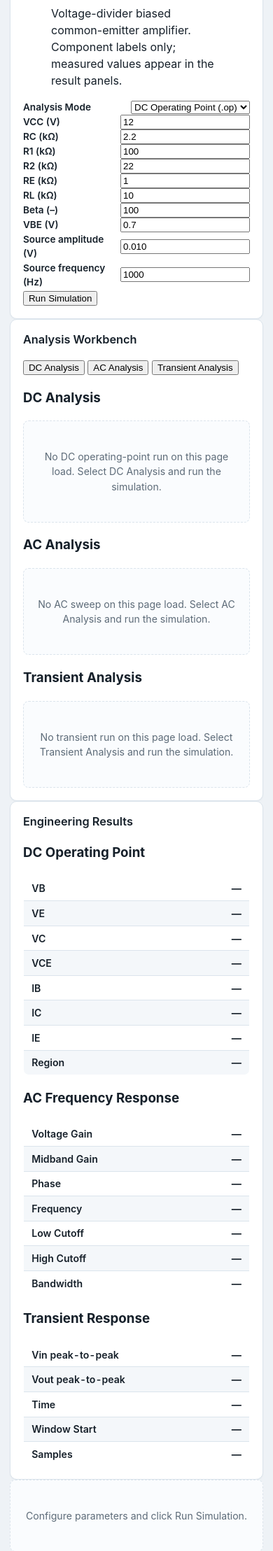
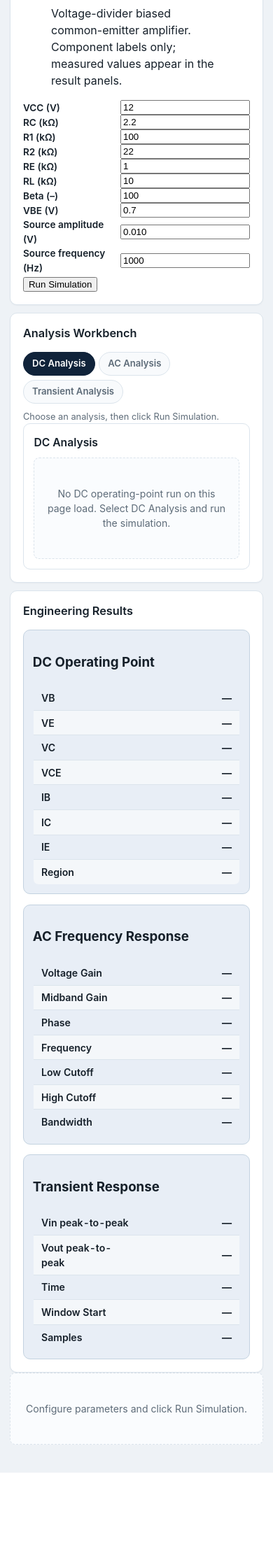
Before and after one commit to earthsm4-web/eng29-2121-git-lab01, a Flask app: page /ce-lab in a window 390 px wide. Shown: the part 570-2787 px from the top of the page at 70% size. After the commit the page ends 2675 px from the top, so only its background shows below. Run offline with Flask 3, Linux system fonts and the light colour scheme.

Commit message:
feat(lab4): add accessible CE lab tabs and responsive styling

```diff
--- /dev/null
+++ b/static/ce_lab.js
@@ -0,0 +1,117 @@
+/**
+ * CE Lab tab controller (Task 5).
+ *
+ * Wires the server-rendered ARIA tablist on /ce-lab. No dependencies.
+ * - Click or ArrowLeft/ArrowRight/Home/End moves activation.
+ * - Activation updates aria-selected, tabindex, panel visibility, and the
+ *   single hidden `analysis` input. It never submits the form; the user must
+ *   click "Run Simulation".
+ * - On load, syncs the UI to the hidden input's current value so a POST that
+ *   returned e.g. analysis="ac" shows the AC tab before any interaction.
+ */
+(function () {
+  "use strict";
+
+  function init() {
+    var tablist = document.querySelector('.ce-lab-tabs[role="tablist"]');
+    if (!tablist) {
+      return;
+    }
+
+    var tabs = Array.prototype.slice.call(tablist.querySelectorAll('[role="tab"]'));
+    if (tabs.length === 0) {
+      return;
+    }
+
+    var hiddenInput = document.getElementById("analysis");
+
+    function panelFor(tab) {
+      var panelId = tab.getAttribute("aria-controls");
+      if (!panelId) {
+        return null;
+      }
+      return document.getElementById(panelId);
+    }
+
+    function setActive(tab, focus) {
+      var activeAnalysis = tab.getAttribute("data-analysis") || "";
+
+      tabs.forEach(function (t) {
+        var selected = t === tab;
+        t.setAttribute("aria-selected", selected ? "true" : "false");
+        t.setAttribute("tabindex", selected ? "0" : "-1");
+      });
+
+      tabs.forEach(function (t) {
+        var panel = panelFor(t);
+        if (panel) {
+          panel.hidden = t.getAttribute("data-analysis") !== activeAnalysis;
+        }
+      });
+
+      if (hiddenInput) {
+        hiddenInput.value = activeAnalysis;
+      }
+
+      if (focus) {
+        tab.focus();
+      }
+    }
+
+    function handleKeydown(event) {
+      var currentIndex = tabs.indexOf(document.activeElement);
+      var nextIndex = null;
+
+      if (event.key === "ArrowRight") {
+        nextIndex = currentIndex + 1;
+      } else if (event.key === "ArrowLeft") {
+        nextIndex = currentIndex - 1;
+      } else if (event.key === "Home") {
+        nextIndex = 0;
+      } else if (event.key === "End") {
+        nextIndex = tabs.length - 1;
+      } else {
+        return;
+      }
+
+      event.preventDefault();
+      var nextTab = tabs[(nextIndex + tabs.length) % tabs.length];
+      setActive(nextTab, true);
+    }
+
+    tabs.forEach(function (tab) {
+      tab.addEventListener("click", function () {
+        setActive(tab, true);
+      });
+      tab.addEventListener("keydown", handleKeydown);
+    });
+
+    function syncFromHidden() {
+      var initialTab = tabs[0];
+      if (hiddenInput && hiddenInput.value) {
+        var match = null;
+        tabs.forEach(function (t) {
+          if (t.getAttribute("data-analysis") === hiddenInput.value) {
+            match = t;
+          }
+        });
+        if (match) {
+          initialTab = match;
+        }
+      }
+      setActive(initialTab, false);
+    }
+
+    syncFromHidden();
+  }
+
+  function start() {
+    init();
+  }
+
+  if (document.readyState === "loading") {
+    document.addEventListener("DOMContentLoaded", start);
+  } else {
+    start();
+  }
+})();
--- a/static/style.css
+++ b/static/style.css
@@ -643,3 +643,141 @@ table.compare tbody tr:nth-child(even) {
 .spice-plot { width: 100%; max-width: 100%; border-radius: 8px; border: 1px solid var(--line); }
 .section-label { font-size: 0.78rem; font-weight: 700; color: var(--muted); text-transform: uppercase; letter-spacing: 0.04em; margin: 0.8rem 0 0.3rem; }
 @media (max-width: 1100px) { .dashboard { grid-template-columns: 1fr; } }
+
+/* ==========================================================================
+   Lab 4 Task 5 — Accessible CE lab tabs, scoped styling, responsive motion
+   Scoped additions only. Shared tokens and rules above are left untouched.
+   ========================================================================== */
+
+.ce-lab-grid {
+  --ce-navy: #10233a;
+  --ce-navy-soft: #e8eef6;
+  --ce-navy-line: #c3d2e0;
+
+  display: grid;
+  grid-template-columns: minmax(0, 1.05fr) minmax(0, 1fr) minmax(0, 1fr);
+  gap: 1rem;
+  align-items: start;
+}
+
+.ce-lab-column {
+  min-width: 0;
+}
+
+.ce-lab-tabs {
+  display: flex;
+  flex-wrap: wrap;
+  gap: 0.45rem;
+}
+
+.ce-lab-tab {
+  padding: 0.5rem 1rem;
+  font: inherit;
+  font-size: 0.9rem;
+  font-weight: 600;
+  color: var(--muted);
+  background: #f8fafc;
+  border: 1px solid var(--line);
+  border-radius: 999px;
+  cursor: pointer;
+}
+
+.ce-lab-tab:hover {
+  color: var(--ce-navy);
+  border-color: var(--ce-navy-line);
+}
+
+.ce-lab-tab:focus-visible {
+  outline: 3px solid rgba(16, 35, 58, 0.35);
+  outline-offset: 2px;
+}
+
+.ce-lab-tab[aria-selected="true"] {
+  color: #fff;
+  background: var(--ce-navy);
+  border-color: var(--ce-navy);
+}
+
+.ce-lab-tab-hint {
+  margin: 0.55rem 0 0;
+  font-size: 0.8rem;
+  color: var(--muted);
+}
+
+.ce-lab-panel {
+  padding: 0.9rem;
+  background: var(--card);
+  border: 1px solid var(--line);
+  border-radius: 10px;
+}
+
+.ce-lab-panel h3 {
+  margin: 0 0 0.6rem;
+  font-size: 0.98rem;
+  font-weight: 600;
+  color: var(--ink);
+}
+
+.ce-lab-result {
+  margin-top: 0.9rem;
+  padding: 0.8rem;
+  background: var(--ce-navy-soft);
+  border: 1px solid var(--ce-navy-line);
+  border-radius: 10px;
+}
+
+.ce-lab-grid .unit-chip {
+  min-width: 2.6rem;
+  padding: 0 0.35rem;
+  font-size: 0.72rem;
+  background: var(--ce-navy-soft);
+  border-color: var(--ce-navy-line);
+  color: var(--ce-navy);
+}
+
+@keyframes ceFade {
+  from { opacity: 0; transform: translateY(6px); }
+  to { opacity: 1; transform: translateY(0); }
+}
+
+.ce-lab-panel:not([hidden]) {
+  animation: ceFade 180ms ease-out;
+}
+
+@media (prefers-reduced-motion: reduce) {
+  .ce-lab-panel:not([hidden]) { animation: none; }
+}
+
+.ce-model-note {
+  margin: 0.6rem 0 0;
+  font-size: 0.85rem;
+  color: var(--muted);
+}
+
+.ce-details {
+  margin-top: 0.6rem;
+}
+
+.ce-details-summary {
+  cursor: pointer;
+  font-weight: 600;
+  color: var(--muted);
+}
+
+.ce-run-log { margin-top: 0.4rem; }
+.ce-error-log { margin-top: 0.4rem; }
+
+@media (max-width: 1100px) {
+  .ce-lab-grid { grid-template-columns: 1fr 1fr; }
+  .ce-lab-results-column { grid-column: 1 / -1; }
+}
+
+@media (max-width: 860px) {
+  .ce-lab-grid { grid-template-columns: 1fr; }
+}
+
+@media (max-width: 560px) {
+  .ce-lab-grid { gap: 0.7rem; }
+  .ce-lab-tabs { gap: 0.35rem; }
+  .ce-lab-tab { padding: 0.4rem 0.75rem; font-size: 0.82rem; }
+}
--- a/templates/ce_lab.html
+++ b/templates/ce_lab.html
@@ -19,14 +19,7 @@
       </figure>
 
       <form method="post" action="{{ url_for('ce_lab_run') }}">
-        <div class="field">
-          <label for="analysis">Analysis Mode</label>
-          <select id="analysis" name="analysis">
-            <option value="op" {% if analysis == "op" %}selected{% endif %}>DC Operating Point (.op)</option>
-            <option value="ac" {% if analysis == "ac" %}selected{% endif %}>AC Analysis (.ac)</option>
-            <option value="tran" {% if analysis == "tran" %}selected{% endif %}>Transient Analysis (.tran)</option>
-          </select>
-        </div>
+        <input type="hidden" id="analysis" name="analysis" value="{{ analysis }}">
 
         {% set ce_fields = [
           ("vcc", "VCC", "V", "12"),
@@ -65,14 +58,15 @@
       <h2 class="card-title" id="ce-workbench-title">Analysis Workbench</h2>
       {% endif %}
 
-      <div class="ce-lab-tabs">
-        <button type="button" class="ce-lab-tab" data-analysis="op">DC Analysis</button>
-        <button type="button" class="ce-lab-tab" data-analysis="ac">AC Analysis</button>
-        <button type="button" class="ce-lab-tab" data-analysis="tran">Transient Analysis</button>
+      <div class="ce-lab-tabs" role="tablist" aria-label="Analysis modes">
+        <button type="button" class="ce-lab-tab" id="ce-tab-op" data-analysis="op" role="tab" aria-controls="ce-panel-op" aria-selected="{{ 'true' if analysis == 'op' else 'false' }}" tabindex="{{ 0 if analysis == 'op' else -1 }}">DC Analysis</button>
+        <button type="button" class="ce-lab-tab" id="ce-tab-ac" data-analysis="ac" role="tab" aria-controls="ce-panel-ac" aria-selected="{{ 'true' if analysis == 'ac' else 'false' }}" tabindex="{{ 0 if analysis == 'ac' else -1 }}">AC Analysis</button>
+        <button type="button" class="ce-lab-tab" id="ce-tab-tran" data-analysis="tran" role="tab" aria-controls="ce-panel-tran" aria-selected="{{ 'true' if analysis == 'tran' else 'false' }}" tabindex="{{ 0 if analysis == 'tran' else -1 }}">Transient Analysis</button>
       </div>
+      <p class="ce-lab-tab-hint">Choose an analysis, then click Run Simulation.</p>
 
       <div class="ce-lab-panels">
-        <div class="ce-lab-panel" id="ce-panel-op" data-analysis="op">
+        <div class="ce-lab-panel" id="ce-panel-op" data-analysis="op" role="tabpanel" aria-labelledby="ce-tab-op"{% if analysis != "op" %} hidden{% endif %}>
           <h3>DC Analysis</h3>
           {% if analysis == "op" and spice_result %}
             {% if plot_uri %}
@@ -84,7 +78,7 @@
           {% endif %}
         </div>
 
-        <div class="ce-lab-panel" id="ce-panel-ac" data-analysis="ac">
+        <div class="ce-lab-panel" id="ce-panel-ac" data-analysis="ac" role="tabpanel" aria-labelledby="ce-tab-ac"{% if analysis != "ac" %} hidden{% endif %}>
           <h3>AC Analysis</h3>
           {% if analysis == "ac" and spice_result %}
             {% if plot_uri %}
@@ -96,7 +90,7 @@
           {% endif %}
         </div>
 
-        <div class="ce-lab-panel" id="ce-panel-tran" data-analysis="tran">
+        <div class="ce-lab-panel" id="ce-panel-tran" data-analysis="tran" role="tabpanel" aria-labelledby="ce-tab-tran"{% if analysis != "tran" %} hidden{% endif %}>
           <h3>Transient Analysis</h3>
           {% if analysis == "tran" and spice_result %}
             {% if plot_uri %}
@@ -112,15 +106,15 @@
       {% if spice_result %}
       <p class="section-label">Netlist (generated for this run)</p>
       <pre class="netlist-block">{{ spice_result.netlist }}</pre>
-      <p class="model-note" style="font-size: 0.85rem; color: var(--muted);">
+      <p class="ce-model-note">
         Simplified model line:
         <code>.model QNPN NPN(IS=1e-14 BF={{ values.get('beta', 'beta') }})</code>
         — simplified and not instructor-verified.
       </p>
 
-      <details style="margin-top: 0.6rem;">
-        <summary style="cursor: pointer; font-weight: 600; color: var(--muted);">Run log (ngspice stdout)</summary>
-        <pre class="netlist-block" style="margin-top: 0.4rem;">{{ spice_result.run_log }}</pre>
+      <details class="ce-details">
+        <summary class="ce-details-summary">Run log (ngspice stdout)</summary>
+        <pre class="netlist-block ce-run-log">{{ spice_result.run_log }}</pre>
       </details>
       {% endif %}
     </section>
@@ -183,7 +177,7 @@
     <div class="callout callout-cutoff">
       <div>
         <strong>Run could not be completed</strong>
-        <pre class="netlist-block" style="margin-top: 0.4rem;">{{ spice_error }}</pre>
+        <pre class="netlist-block ce-error-log">{{ spice_error }}</pre>
       </div>
     </div>
   </section>
@@ -192,4 +186,6 @@
   {% if not spice_result and not spice_error and not errors %}
   <p class="placeholder">Configure parameters and click Run Simulation.</p>
   {% endif %}
+
+  <script src="{{ url_for('static', filename='ce_lab.js') }}"></script>
 {% endblock %}
```
Also changed, not shown: tests_spice/test_ce_lab.py (+83 -0 lines).
